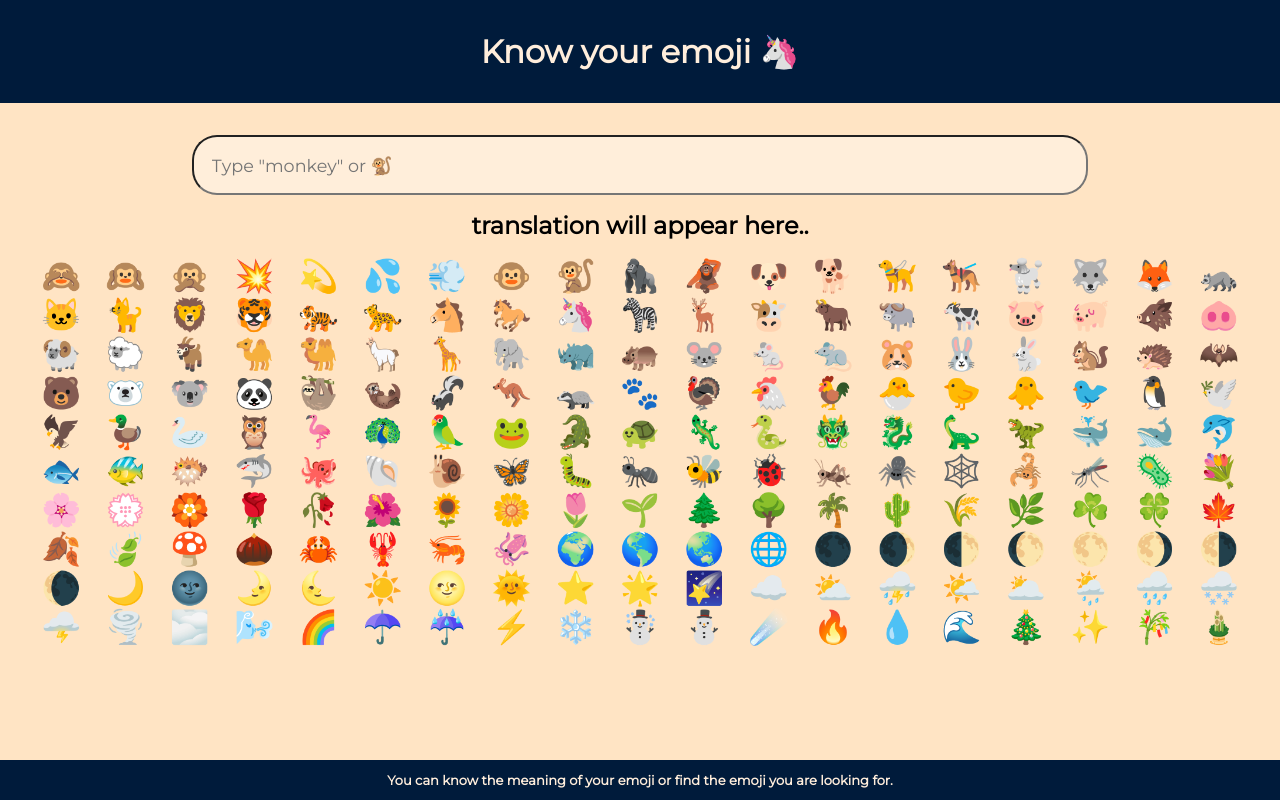
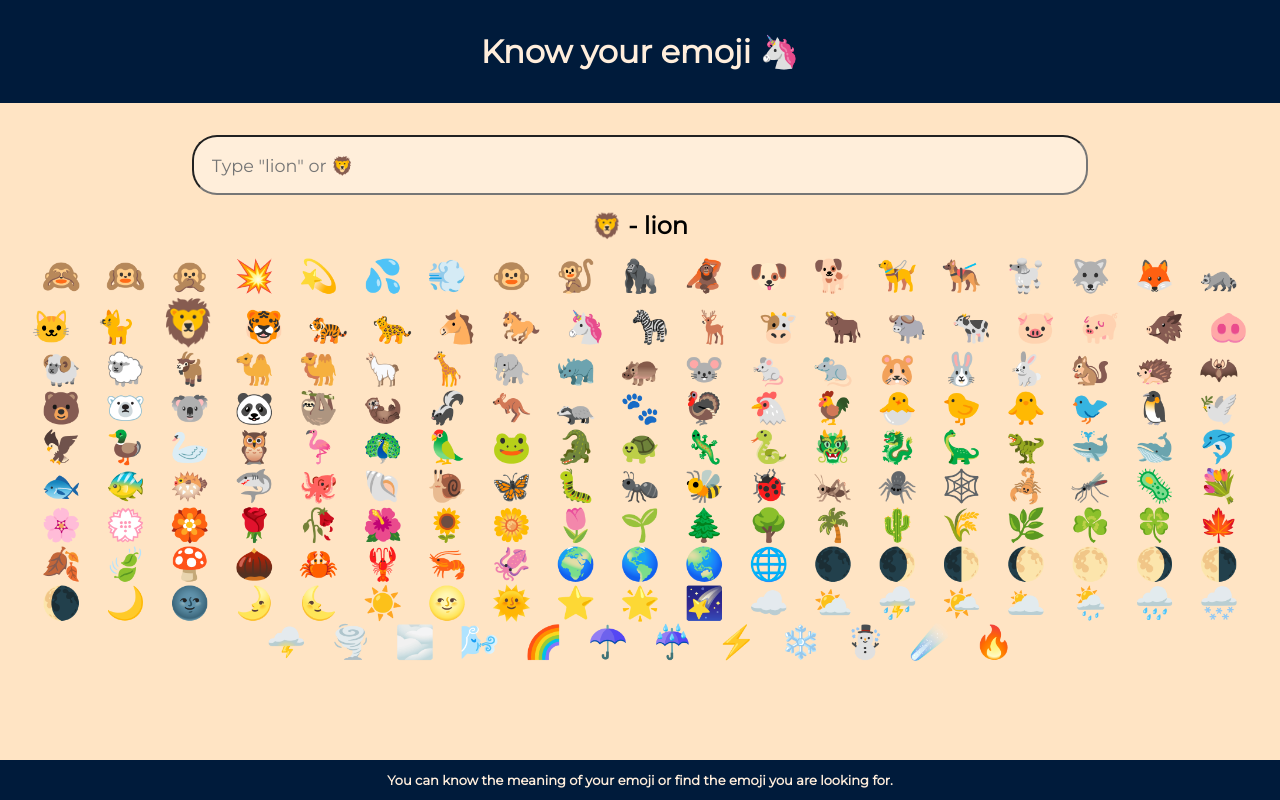
Before and after one commit to rkreddy99/emoji-detector, a React (Create React App) app: page / in a window 1280 px wide. Built offline with nearby package versions, Linux system fonts and the light colour scheme.

Commit message:
enlarge the emoji when clicked

```diff
--- a/src/App.js
+++ b/src/App.js
@@ -6,7 +6,8 @@ const emojis = Object.keys(animals_nature);
 
 export default function App() {
   const [emoji, setEmoji] = useState(""); /** concept 2 is useState */
-  const [meaning, setMeaning] = useState("translation will appear here..");
+  const [meaning, setMeaning] = useState("lion");
+  const [showEmoji, setShowEmoji] = useState("🦁")
 
   function changeHandler(event) {
     const inputEmoji = event.target.value;
@@ -14,12 +15,15 @@ export default function App() {
     var set = false;
 
     if (inputEmoji in animals_nature) {
-      setMeaning(animals_nature[inputEmoji]);
+      // setMeaning(animals_nature[inputEmoji]);
+      setShowEmoji(inputEmoji)
+      setMeaning(animals_nature[inputEmoji])
       set = true;
     } else {
       for (var key in animals_nature) {
         if (animals_nature[key] === inputEmoji.toLowerCase()){
-          setMeaning(key);
+          setShowEmoji(key);
+          setMeaning(inputEmoji)
           set = true;
           break;
         }
@@ -32,6 +36,7 @@ export default function App() {
   }
 
   function emojiClickHandler(inputEmoji) {
+    setShowEmoji(inputEmoji)
     setMeaning(animals_nature[inputEmoji]);
   }
 
@@ -43,20 +48,19 @@ export default function App() {
         className="input"
         onChange={changeHandler}
         value={emoji}
-        placeholder={"Type \"monkey\" or 🐒"}
+        placeholder={"Type \"lion\" or 🦁"}
       />
       {/* <h2> {emoji} </h2> * Concept 1: JSX */}
-      <h2> {meaning} </h2> {/** how much part is re-rendered. */}
+      <h2> {showEmoji} - {meaning} </h2> {/** how much part is re-rendered. */}
       <div className="emoji-list">
         {
           emojis.map((curr_emoji) => (
             <span
               className="emoji"
               onClick={() => emojiClickHandler(curr_emoji)}
-              style={{}}
+              style={curr_emoji === showEmoji ? {fontSize:"2.8rem"} : {} }
             >
-              {" "}
-              {curr_emoji}{" "}
+              {" "}{curr_emoji}{" "}
             </span>
           ))
         }
--- a/src/data.js
+++ b/src/data.js
@@ -180,15 +180,8 @@ var animals_nature = {
     '⚡': 'high voltage',
     '❄️': 'snowflake',
     '☃️': 'snowman',
-    '⛄': 'snowman without snow',
     '☄️': 'comet',
     '🔥': 'fire',
-    '💧': 'droplet',
-    '🌊': 'water wave',
-    '🎄': 'christmas tree',
-    '✨': 'sparkles',
-    '🎋': 'tanabata tree',
-    '🎍': 'pine decoration'
 }
 
 module.exports = animals_nature;
--- a/src/styles.css
+++ b/src/styles.css
@@ -50,7 +50,7 @@ body {
 
 .emoji-list {
   margin: 1rem;
-  margin-bottom: 2rem;
+  margin-bottom: 5rem;
 }
 
 .emoji{
@@ -72,5 +72,5 @@ body {
   display: flex;
   justify-content: center;
   align-items: center;
-  font-size: small
+  font-size: small;
 }
```
